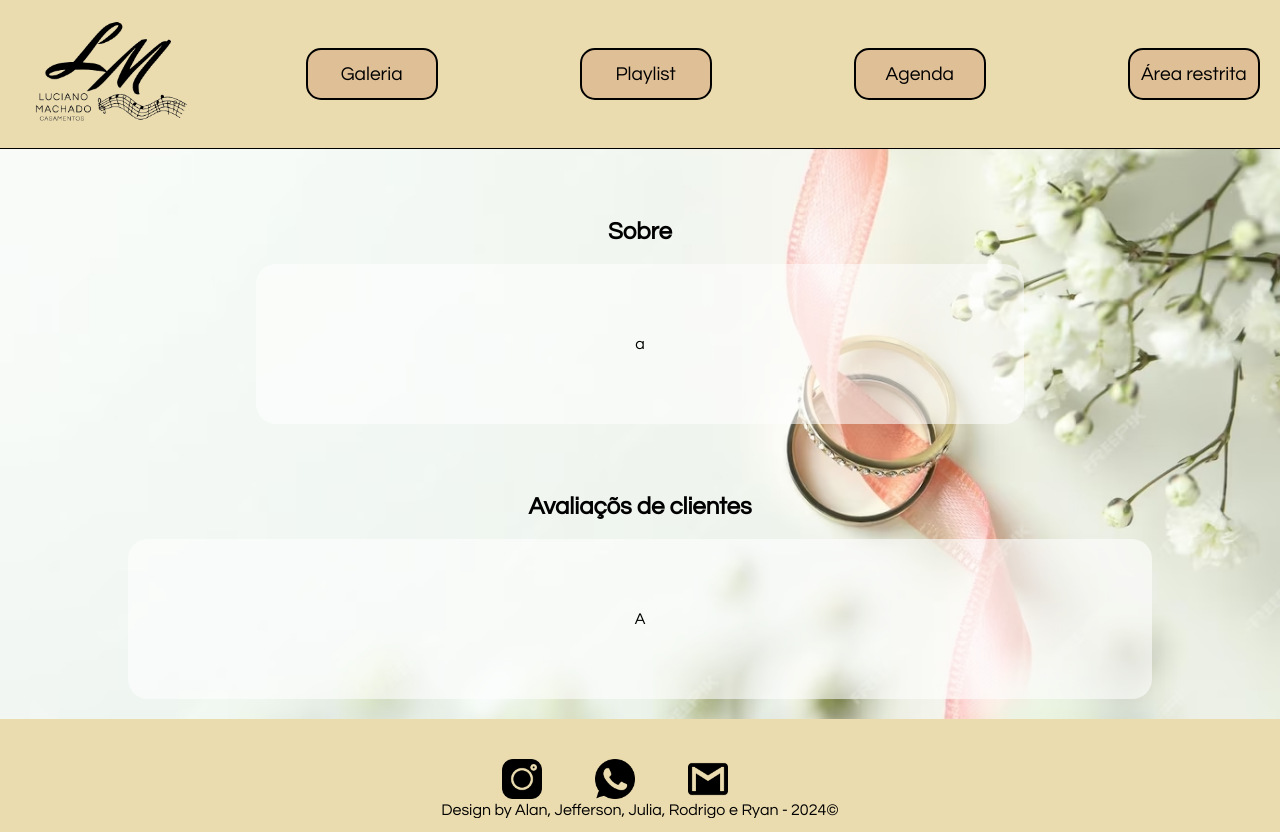
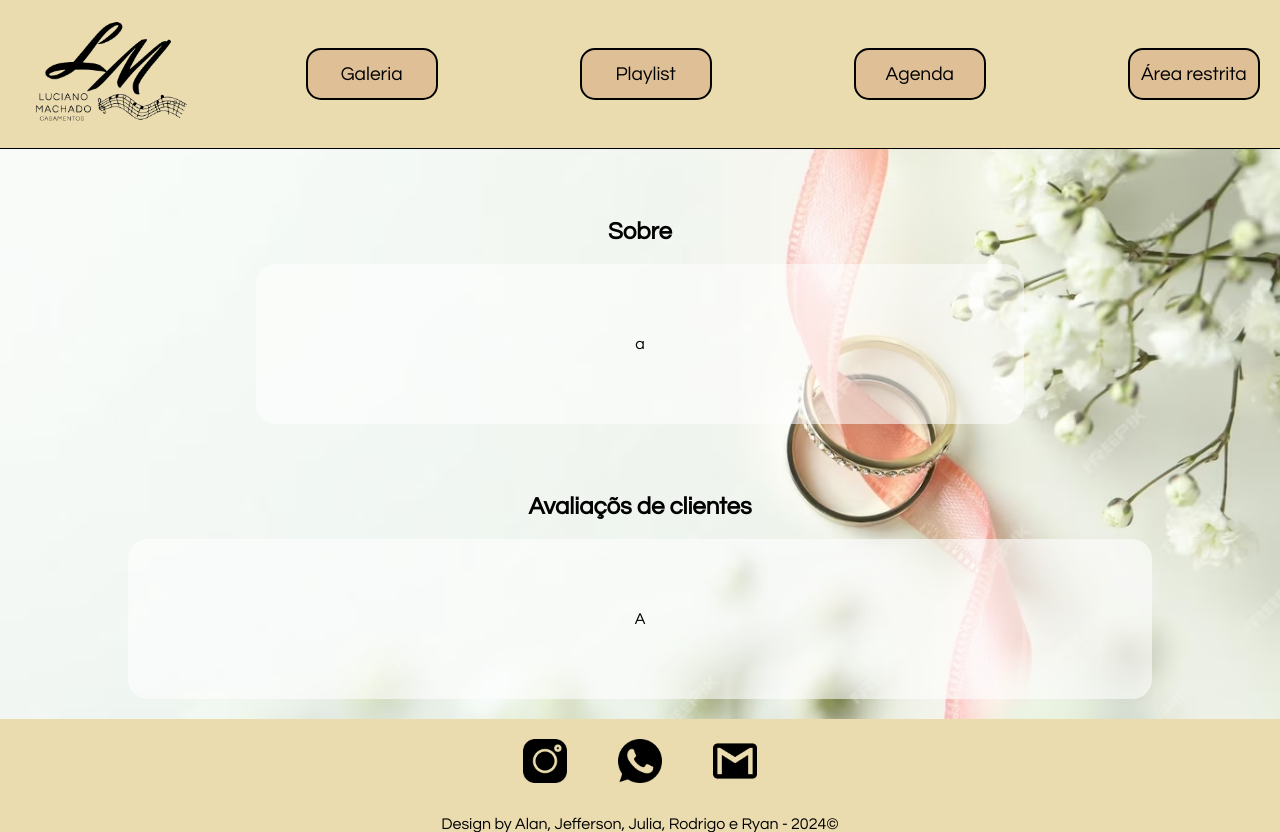
Before and after one commit to DigoPires/Luciano-Machado, a PHP site: page / in a window 1280 px wide. Run offline with PHP 8.4, Linux system fonts and the light colour scheme.

Commit message:
finalizando estrutura do site, ainda necessita de correção

```diff
--- a/Menu Principal/CSS/estrutura.css
+++ b/Menu Principal/CSS/estrutura.css
@@ -20,12 +20,6 @@
     margin-top: 0;
 }
 
-.menu-principal {
-    display: flex;
-    flex-direction: column;
-    justify-content: space-around;
-}
-
 .ancora {
     text-decoration: none;
     border: 2px solid black;
@@ -44,7 +38,8 @@
 
 .links {
     display: flex;
-    margin: auto;}
+    margin: auto;
+}
 
 .ancora:hover {
     color: white;
@@ -65,37 +60,17 @@
     height: 16vh;
 }
 
-.sobre {
-    background-color: rgba(255, 255, 255, 0.562);
-    height: 20vh;
-    width: 60vw;
-    align-items: center;
+.icones {
+    display: flex;
+    gap: 4vw;
+    margin-top: 20px;
     justify-content: center;
-    display: flex;
-    margin: auto;
-    border-radius: 20px;
-}
-
-.cliente {
-    background-color: rgba(255, 255, 255, 0.582);
-    height: 20vh;
-    width: 80vw;
-    align-items: center;
-    justify-content: center;
-    display: flex;
-    border-radius: 20px;
-    margin: auto;
-    margin-bottom: 20px;
 }
 
 .contatos {
-    margin-top: 5vh;
-    height: 40px;
-    margin-right: 50px;
+    height: 5.5vh;
 }
 
-.title-sobre,
-.avaliacao {
-    padding-top: 50px;
-    color: rgb(0, 0, 0);
+.copyright {
+    margin-top: 30px;
 }
--- a/Menu Principal/index.html
+++ b/Menu Principal/index.html
@@ -6,10 +6,11 @@
     <meta name="viewport" content="width=device-width, initial-scale=1.0">
     <title>Menu Principal</title>
     <link rel="stylesheet" href="./CSS/estrutura.css">
+    <link rel="stylesheet" href="./CSS/menu-principal.css" class="rel">
 </head>
+
 <body>
-    <main>
-
+    <header class="header">
         <nav class="menu">
             <img src="./IMG/12-removebg-preview.png" alt="Logo Luciano Machado" class="logo-ml">
             <div class="links">
@@ -19,6 +20,8 @@
                 <a href="#" class="ancora">Área restrita</a>
             </div>
         </nav>
+    </header>
+    <main>
         <section class="menu-principal">
             <div class="sobre-artista">
                 <h2 class="title-sobre">Sobre</h2>
```
Also changed, not shown: Menu Principal/CSS/menu-principal.css (added, +34 -0 lines).
